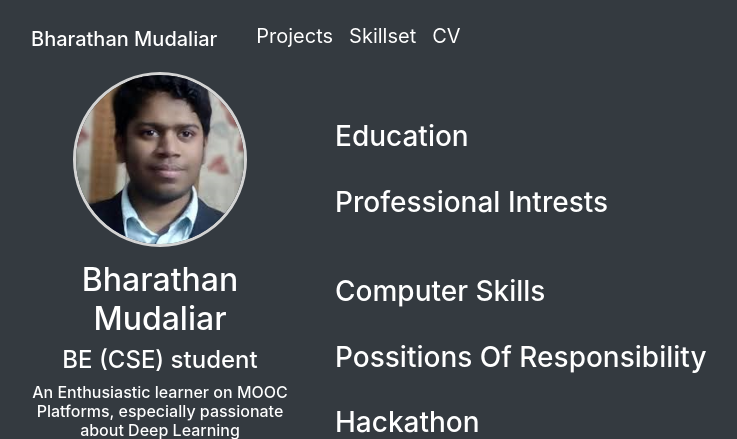
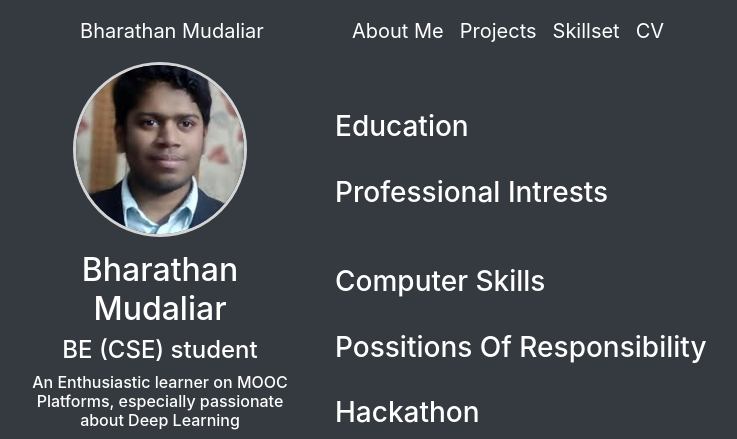
Before and after one commit to bharat029/MyWebsite, a Django app: page /cv/ in a window 1280 px wide. Shown: the top 439 px of the page, without its empty margins (0-737 px from the left). Run offline with Django 3.2, Linux system fonts and the light colour scheme; data that the repository does not hold is empty; some libraries are stand-ins or nearby versions.

Commit message:
Minor changes in base.html

```diff
--- a/website/templates/website/base.html
+++ b/website/templates/website/base.html
@@ -21,20 +21,24 @@
   <body class="bg-dark text-white">
     <div class="container-fluid">
       <nav class="navbar navbar-expand-sm navbar-dark row sticky-top bg-dark" style="font-size: 125%">
-        <h1><a class="navbar-brand text-center text-white col-lg-3 col-xs-8" href="{% url 'website:index' %}">Bharathan Mudaliar</a></h1>
+        <a class="navbar-brand text-center text-white col-lg-3 d-none d-lg-block" style="width:60vh;" href="{% url 'website:index' %}">Bharathan Mudaliar</a>
+        <h1 class="d-xs-block d-lg-none"><a class="navbar-brand text-center text-white col-lg-3 col-xs-8" href="{% url 'website:index' %}">Bharathan Mudaliar</a></h1>
         <button class="navbar-toggler" type="button" data-toggle="collapse" data-target="#navbarNav" aria-controls="navbarNav" aria-expanded="false" aria-label="Toggle navigation">
           <span class="navbar-toggler-icon"></span>
         </button>
         <div class="collapse navbar-collapse" id="navbarNav">
           <ul class="navbar-nav">
             <li class="nav-item">
-              <a class="nav-link float-right float-sm-none text-white" href="{% url 'website:projects' %}">Projects <span class="sr-only">(current)</span></a>
+              <a class="nav-link text-white" href="{% url 'website:index' %}">About Me </a>
             </li>
             <li class="nav-item">
-              <a class="nav-link float-right float-sm-none text-white" href="{% url 'website:skillset' %}">Skillset</a>
+              <a class="nav-link text-white" href="{% url 'website:projects' %}">Projects</a>
             </li>
             <li class="nav-item">
-              <a class="nav-link float-right float-sm-none text-white" href="{% url 'website:cv' %}">CV</a>
+              <a class="nav-link text-white" href="{% url 'website:skillset' %}">Skillset</a>
+            </li>
+            <li class="nav-item">
+              <a class="nav-link text-white" href="{% url 'website:cv' %}">CV</a>
             </li>
           </ul>
         </div>
```
